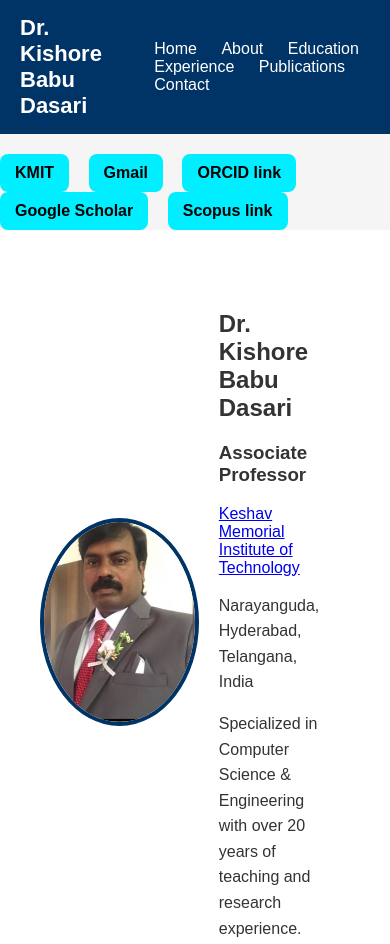
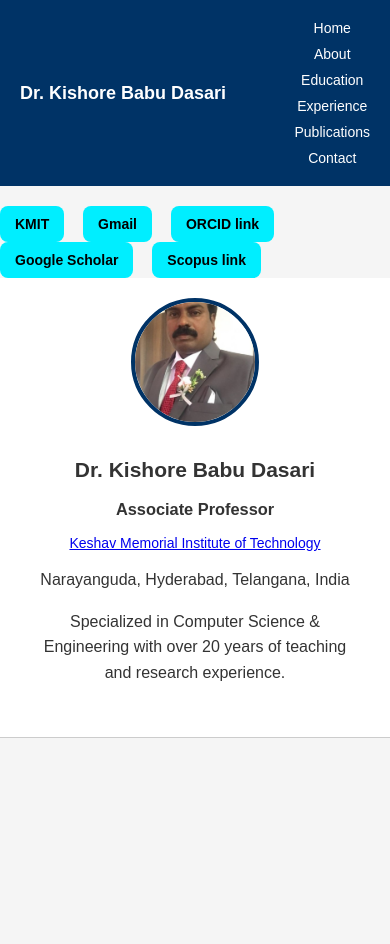
Before and after one commit to kishorebabudasari/kishorebabudasari.github.io, a plain HTML site: page index.html in a window 390 px wide. Shown: the top 944 px of the page. After the commit the page ends 844 px from the top, so only its background shows below. Drawn offline with Linux system fonts and the light colour scheme.

Commit message:
Update stylesheet.css

```diff
--- a/stylesheet.css
+++ b/stylesheet.css
@@ -1,10 +1,14 @@
+/* Base Styles */
 body {
     font-family: Arial, sans-serif;
+    font-size: 16px;
     margin: 0;
+    padding: 0;
     background: #f5f5f5;
     color: #333;
 }
 
+/* Header */
 .header {
     background-color: #003366;
     padding: 15px 20px;
@@ -12,6 +16,7 @@ body {
     justify-content: space-between;
     align-items: center;
     color: white;
+    flex-wrap: wrap;
 }
 
 .logo {
@@ -19,6 +24,11 @@ body {
     font-weight: bold;
     text-decoration: none;
     color: white;
+}
+
+.navbar {
+    display: flex;
+    flex-wrap: wrap;
 }
 
 .navbar a {
@@ -32,6 +42,7 @@ body {
     text-decoration: underline;
 }
 
+/* Home Section */
 .home {
     display: flex;
     flex-wrap: wrap;
@@ -42,6 +53,10 @@ body {
 }
 
 .profile-container {
+    display: flex;
+    justify-content: center;
+    align-items: center;
+    flex-direction: column;
     flex: 1;
     text-align: center;
 }
@@ -59,6 +74,7 @@ body {
     padding: 20px;
 }
 
+/* Section Styling */
 section {
     padding: 40px 20px;
     background: #fff;
@@ -70,11 +86,13 @@ section h2 {
     margin-bottom: 10px;
 }
 
-section p, section ul {
+section p,
+section ul {
     font-size: 16px;
     line-height: 1.6;
 }
 
+/* Google Links Section */
 .google-links {
     margin-top: 20px;
 }
@@ -96,6 +114,7 @@ section p, section ul {
     color: #fff;
 }
 
+/* Contact Section */
 .contact-section {
     padding: 80px 10%;
     background-color: #ffffff;
@@ -123,3 +142,61 @@ section p, section ul {
 .contact-details a:hover {
     color: #007BFF;
 }
+
+/* Media Queries */
+
+/* Tablets */
+@media screen and (max-width: 768px) {
+    .home {
+        flex-direction: column;
+        padding: 20px;
+    }
+
+    .profile-pic {
+        width: 150px;
+        height: 150px;
+    }
+
+    .navbar {
+        flex-direction: column;
+        align-items: center;
+    }
+
+    .navbar a {
+        margin: 5px 0;
+    }
+
+    .home-content,
+    .about,
+    .education,
+    .experience,
+    .publications,
+    .contact {
+        padding: 15px;
+        text-align: center;
+    }
+}
+
+/* Mobiles */
+@media screen and (max-width: 480px) {
+    body {
+        font-size: 14px;
+    }
+
+    .profile-pic {
+        width: 120px;
+        height: 120px;
+    }
+
+    .logo {
+        font-size: 18px;
+    }
+
+    .contact-section h2 {
+        font-size: 28px;
+    }
+
+    .contact-details p {
+        font-size: 16px;
+    }
+}
```
